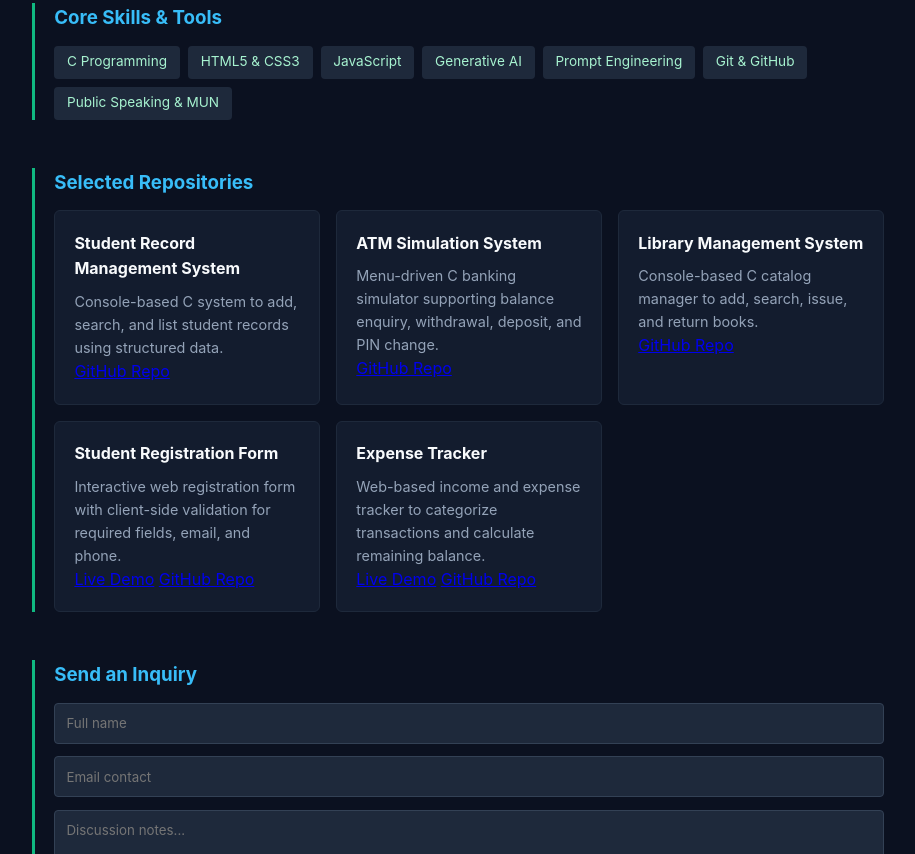
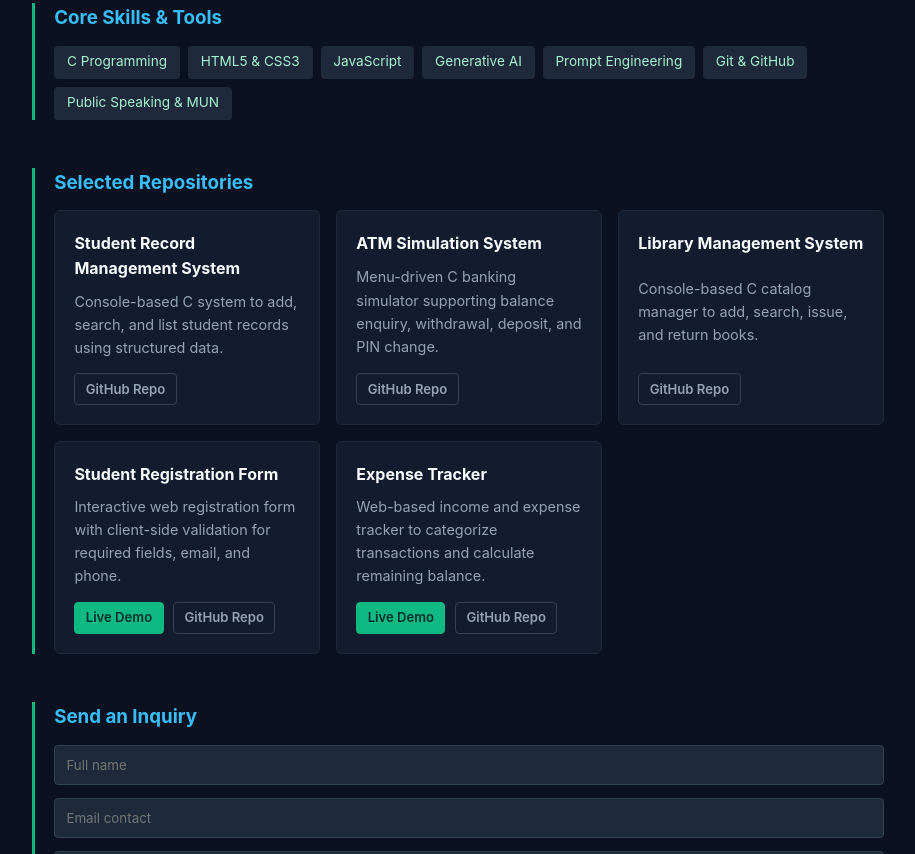
Before and after one commit to parikshitathakur/personal-portfolio-website, a plain HTML site: page index.html in a window 1280 px wide. Shown: the part 632-1486 px from the top of the page, without its empty margins (182-1097 px from the left). Drawn offline with Linux system fonts and the light colour scheme.

Commit message:
Personalize style.css for Parikshita Thakur

```diff
--- a/style.css
+++ b/style.css
@@ -17,10 +17,15 @@ body.dark-theme { background-color: #0b1120; color: #e2e8f0; font-family: -apple
 .pill-group { display: flex; gap: 0.5rem; flex-wrap: wrap; }
 .pill { background: #1e293b; color: #a7f3d0; padding: 0.35rem 0.8rem; border-radius: 4px; font-size: 0.85rem; }
 .repo-grid { display: grid; grid-template-columns: repeat(auto-fit, minmax(250px, 1fr)); gap: 1rem; }
-.repo-card { display: block; background: #131c2e; padding: 1.2rem; border-radius: 6px; border: 1px solid #1e293b; text-decoration: none; color: inherit; transition: border-color 0.2s ease; }
+.repo-card { display: flex; flex-direction: column; justify-content: space-between; background: #131c2e; padding: 1.2rem; border-radius: 6px; border: 1px solid #1e293b; color: inherit; transition: border-color 0.2s ease; }
 .repo-card:hover { border-color: #10b981; }
 .repo-card h4 { margin: 0 0 0.5rem; color: #f8fafc; }
-.repo-card p { margin: 0; color: #94a3b8; font-size: 0.9rem; }
+.repo-card p { margin: 0 0 0.9rem; color: #94a3b8; font-size: 0.9rem; }
+.repo-links { display: flex; gap: 0.6rem; flex-wrap: wrap; }
+.repo-links a { font-size: 0.82rem; font-weight: 600; text-decoration: none; color: #94a3b8; border: 1px solid #334155; padding: 0.28rem 0.65rem; border-radius: 4px; }
+.repo-links a:hover { color: #f8fafc; border-color: #10b981; }
+.repo-links a.demo-link { color: #042f2e; background: #10b981; border-color: #10b981; }
+.repo-links a.demo-link:hover { background: #34d399; border-color: #34d399; }
 form input, form textarea { display: block; width: 100%; padding: 0.7rem; margin-bottom: 0.8rem; background: #1e293b; border: 1px solid #334155; color: #fff; border-radius: 4px; font-family: inherit; }
 form button { background: #10b981; color: #042f2e; border: none; padding: 0.7rem 1.4rem; font-weight: bold; border-radius: 4px; cursor: pointer; }
 form button:hover { background: #34d399; }
```
